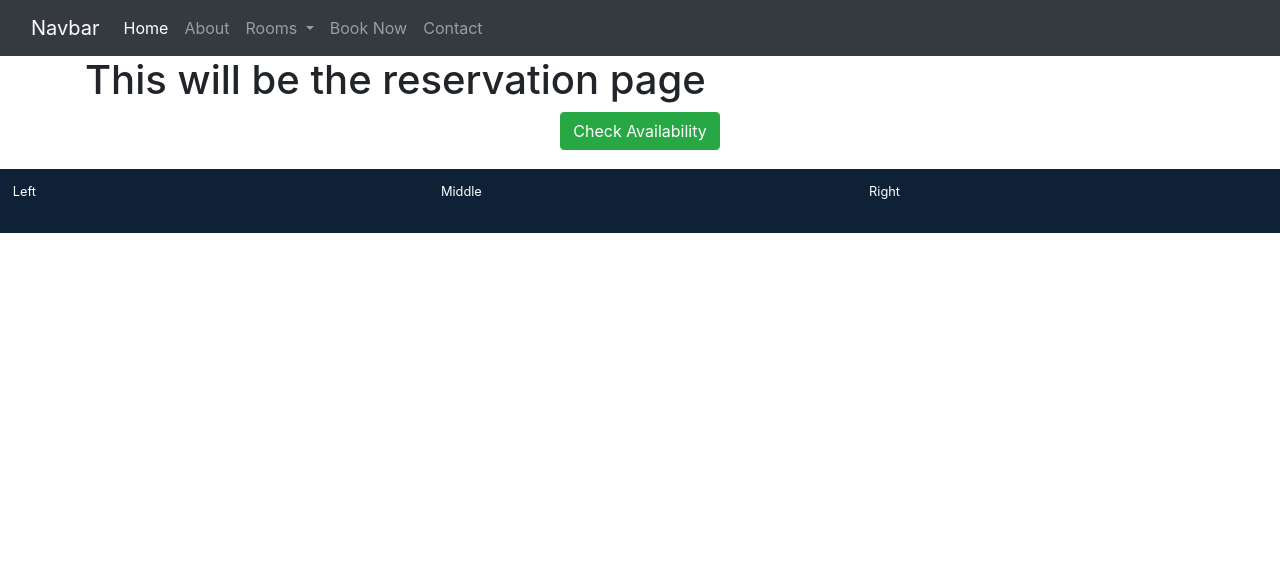
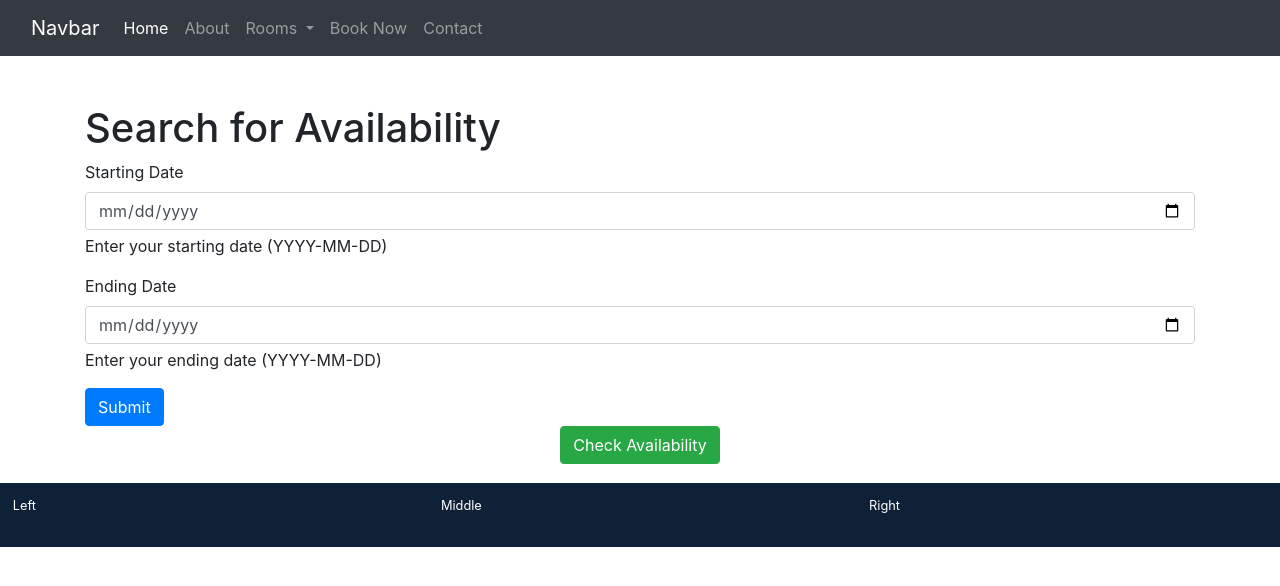
Before and after one commit to varunmuriyanat/bookings, a plain HTML site: page reservation.html in a window 1280 px wide. Drawn offline with nearby package versions, Linux system fonts and the light colour scheme.

Commit message:
added form to search for availabiity

```diff
--- a/reservation.html
+++ b/reservation.html
@@ -62,7 +62,20 @@
     <div class="container">
         <div class="row">
             <div class="col">
-                <h1>This will be the reservation page</h1>
+                <h1 class="mt-5">Search for Availability</h1>
+                <form action="reservation.html" method="GET">
+                    <div class="mb-3">
+                        <label for="start_date" class="form-label">Starting Date</label>
+                        <input type="date" class="form-control" id="start_date" name="start_date" aria-describedby="startDateHelp">
+                        <div id="startDateHelp" class="form-text">Enter your starting date (YYYY-MM-DD)</div>
+                    </div>
+                    <div class="mb-3">
+                        <label for="end_date" class="form-label">Ending Date</label>
+                        <input type="date" class="form-control" id="end_date" name="end_date" aria-describedby="endDateHelp">
+                        <div id="endDateHelp" class="form-text">Enter your ending date (YYYY-MM-DD)</div>
+                    </div>
+                    <button type="submit" class="btn btn-primary">Submit</button>
+                </form>
             </div>
         </div>
         <div class="row">
```
